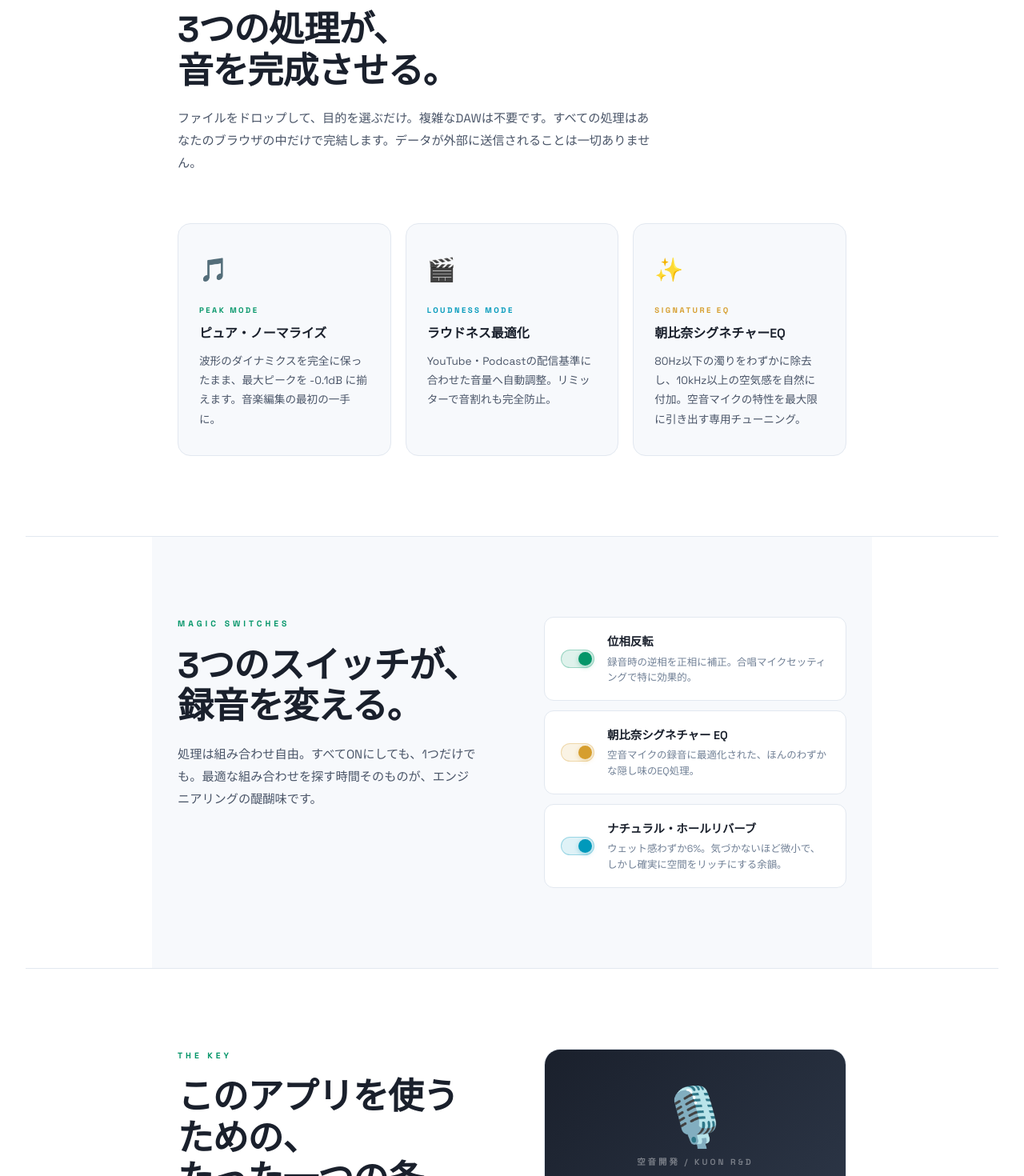
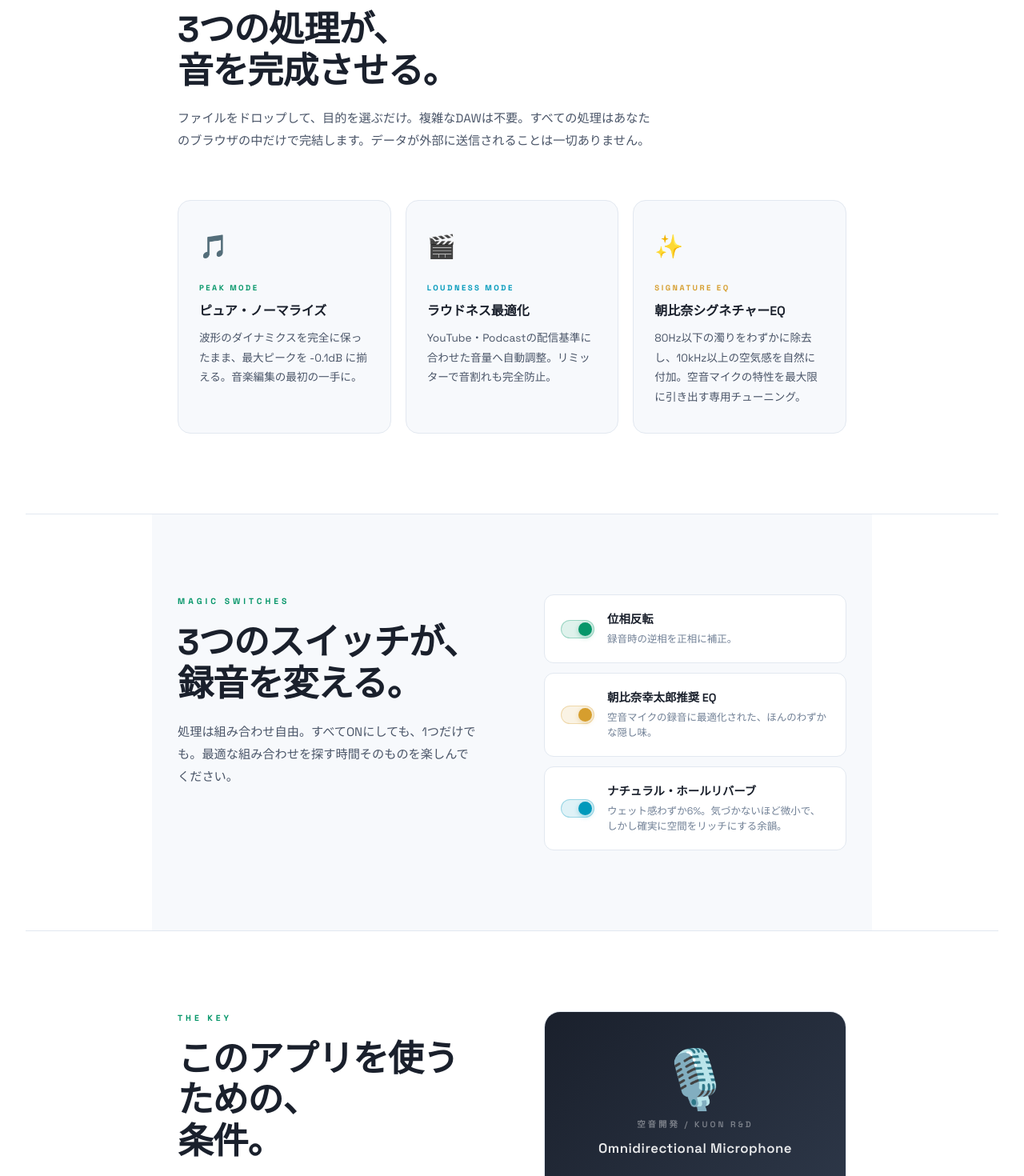
Before and after one commit to Kotaro-Studio/kuon-rnd, a Next.js app: page /normalize-lp in a window 1280 px wide. Shown: the part 1080-2550 px from the top of the page at 80% size. Built offline with nearby package versions, Linux system fonts and the light colour scheme.

Commit message:
修正済み22

```diff
--- a/app/normalize-lp/page.tsx
+++ b/app/normalize-lp/page.tsx
@@ -9,13 +9,13 @@ const content = {
     badge: 'MICROPHONE OWNERS EXCLUSIVE',
     title: 'KUON NORMALIZE',
     titleReading: '空音 正規化',
-    subtitle: 'マイクを買った、その日から。\nブラウザが、スタジオになる。',
+    subtitle: 'マイクを買った、その日から。\nブラウザが、スタジオに',
     heroNote: '※ 空音開発の無指向性マイクロフォン購入者限定ツール',
     featuresLabel: 'WHAT IT DOES',
     featuresTitle: '3つの処理が、\n音を完成させる。',
-    featuresDesc: 'ファイルをドロップして、目的を選ぶだけ。複雑なDAWは不要です。すべての処理はあなたのブラウザの中だけで完結します。データが外部に送信されることは一切ありません。',
+    featuresDesc: 'ファイルをドロップして、目的を選ぶだけ。複雑なDAWは不要。すべての処理はあなたのブラウザの中だけで完結します。データが外部に送信されることは一切ありません。',
     feat1Title: 'ピュア・ノーマライズ',
-    feat1Desc: '波形のダイナミクスを完全に保ったまま、最大ピークを -0.1dB に揃えます。音楽編集の最初の一手に。',
+    feat1Desc: '波形のダイナミクスを完全に保ったまま、最大ピークを -0.1dB に揃える。音楽編集の最初の一手に。',
     feat1Mode: 'PEAK MODE',
     feat2Title: 'ラウドネス最適化',
     feat2Desc: 'YouTube・Podcastの配信基準に合わせた音量へ自動調整。リミッターで音割れも完全防止。',
@@ -25,16 +25,16 @@ const content = {
     feat3Mode: 'SIGNATURE EQ',
     magicLabel: 'MAGIC SWITCHES',
     magicTitle: '3つのスイッチが、\n録音を変える。',
-    magicDesc: '処理は組み合わせ自由。すべてONにしても、1つだけでも。最適な組み合わせを探す時間そのものが、エンジニアリングの醍醐味です。',
+    magicDesc: '処理は組み合わせ自由。すべてONにしても、1つだけでも。最適な組み合わせを探す時間そのものを楽しんでください。',
     switch1Name: '位相反転',
-    switch1Desc: '録音時の逆相を正相に補正。合唱マイクセッティングで特に効果的。',
-    switch2Name: '朝比奈シグネチャー EQ',
-    switch2Desc: '空音マイクの録音に最適化された、ほんのわずかな隠し味のEQ処理。',
+    switch1Desc: '録音時の逆相を正相に補正。',
+    switch2Name: '朝比奈幸太郎推奨 EQ',
+    switch2Desc: '空音マイクの録音に最適化された、ほんのわずかな隠し味。',
     switch3Name: 'ナチュラル・ホールリバーブ',
     switch3Desc: 'ウェット感わずか6%。気づかないほど微小で、しかし確実に空間をリッチにする余韻。',
     micLabel: 'THE KEY',
-    micTitle: 'このアプリを使うための、\nたった一つの条件。',
-    micDesc1: '空音開発の無指向性マイクロフォンをご購入いただくと、製品と同梱、またはメールにてパスワードをお届けします。そのパスワードを入力するだけで、このアプリが即座に解放されます。',
+    micTitle: 'このアプリを使うための、\n条件。',
+    micDesc1: '空音開発の無指向性マイクロフォンをご購入いただくと、ご購入時に入力いただいたメールアドレスへパスワードをお届けします。そのパスワードを入力するだけで、このアプリが即座に解放されます。',
     micDesc2: '無指向性素子を採用した空音マイクは、360°全方位の音を均一に捉えます。合唱・アコースティック楽器・フィールドレコーディング——あらゆる録音シーンで、その実力を発揮します。そしてこのアプリは、そのマイクの特性を知り尽くした上で設計されたツールです。',
     micSpec1Label: '指向性',
     micSpec1Value: '無指向性（全方位）',
@@ -46,16 +46,16 @@ const content = {
     micSpec4Value: '朝比奈幸太郎 / 空音開発',
     exclusiveLabel: '単体販売について',
     exclusiveTitle: 'このアプリは、\n永久に単体販売しません。',
-    exclusiveDesc: 'KUON NORMALIZEは、空音開発のマイクロフォンとセットでのみ入手できます。これは意図的な決定です。マイクを持つ人だけが、その音を完成させるツールを手にできる。それが空音開発の哲学です。',
+    exclusiveDesc: 'KUON NORMALIZEは、空音開発のマイクロフォンとセットでのみ入手できます。',
     ctaLabel: 'GET STARTED',
     ctaTitle: 'マイクを手に入れて、\nこのアプリを解放する。',
     ctaDesc: 'マイクロフォンのご購入後、パスワードをメールにてお送りします。',
     ctaBtn: 'マイクロフォンを購入する',
-    ctaBtnSub: 'kotarohattori.com にて販売中 — ¥13,900',
+    ctaBtnSub: 'Kotaro Studioにて販売中 — ¥13,900〜',
     ctaAlready: 'すでにパスワードをお持ちの方',
     ctaAppLink: 'アプリを開く →',
     footerCopy: '© 2025 空音開発 Kuon R&D. All rights reserved.',
-    privacy: 'すべての音声処理はブラウザ内で完結。データの外部送信は一切行いません。',
+    privacy: 'すべての音声処理はブラウザ内で完結するため、データの外部送信は一切行わず、セキュリティー的に最も安全に処理しています。',
   },
   en: {
     toggleBtn: '日本語',
```
